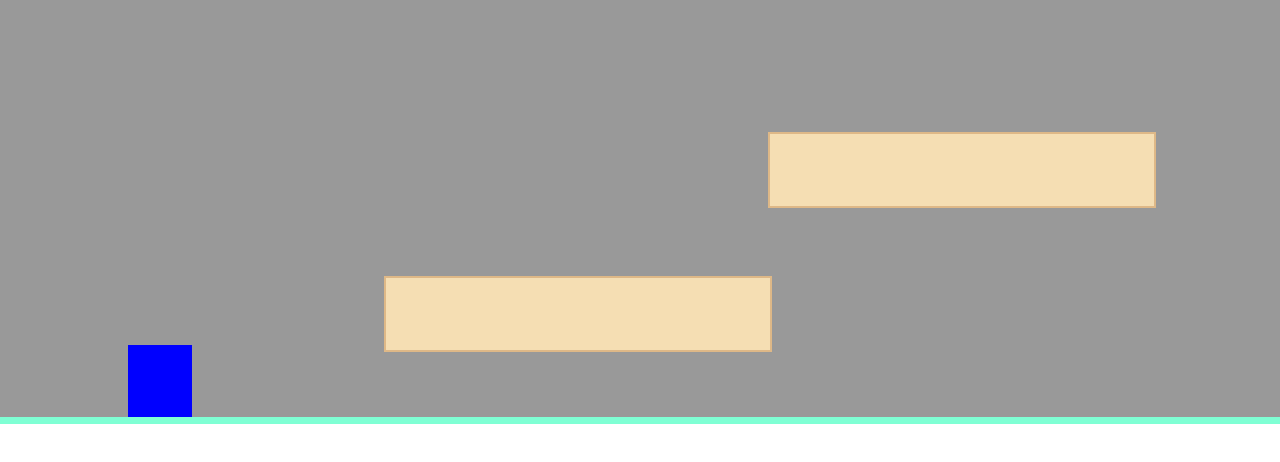
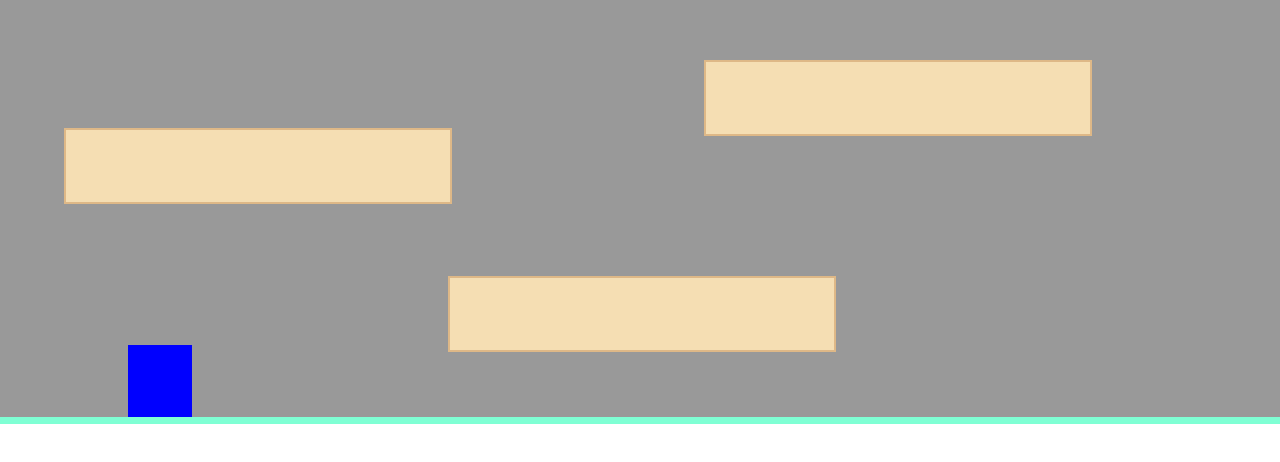
Before and after one commit to MaxusTheOne/SimpleFunPlatforming, a plain HTML site: page index.html in a window 1280 px wide. Shown: the part 296-758 px from the top of the page. Drawn offline with Linux system fonts and the light colour scheme.

Commit message:
made platformGenerator

```diff
--- a/index.html
+++ b/index.html
@@ -14,8 +14,6 @@
         <div id="game_elements">
           <div id="player"></div>
           <div id="ground_platform"></div>
-          <div id="platform" class="platform"></div>
-          <div id="platform1" class="platform"></div>
         </div>
       </div>
     </div>
--- a/script.js
+++ b/script.js
@@ -1,11 +1,10 @@
 "use strict";
 let playerObj = document.querySelector("#player");
-let platformObj = [document.querySelector("#platform"), document.querySelector("#platform1")];
 let playerX = 10;
 let playerY = 1;
 let playerWidth = 5;
-let platformX = [30, 60];
-let platformY = [10, 30];
+let platformX = [];
+let platformY = [];
 let platformHeight = 10;
 let platformWidth = 30;
 let onPlatform = false;
@@ -43,10 +42,9 @@ document.addEventListener("keyup", function (event) {
   }
 });
 function initGame() {
-  platformObj[0].style.left = platformX[0] + "%";
-  platformObj[0].style.bottom = platformY[0] + "%";
-  platformObj[1].style.left = platformX[1] + "%";
-  platformObj[1].style.bottom = platformY[1] + "%";
+  createPlatform(35, 10, 0);
+  createPlatform(55, 40, 0);
+  createPlatform(5, 30.5, 2);
 }
 
 function playerMovement() {
@@ -70,7 +68,7 @@ function playerMovement() {
   playerObj.style.left = playerX + "%";
 }
 function playerGravity() {
-  for (let i = 0; i <= 1; i++) {
+  for (let i = 0; i <= platformX.length; i++) {
     platformCollision(platformY[i], platformHeight, platformX[i], platformWidth);
     if (onPlatform) {
       fallOffPlatform(platformX[i], platformWidth, platformY[i], platformHeight);
@@ -100,8 +98,21 @@ function platformCollision(localPlatformY, localPlatformHeight, localplatformX,
 function fallOffPlatform(localplatformX, localPlatformwidth, localPlatformY, localPlatformHeight) {
   if (playerX + playerWidth < localplatformX || playerX > localplatformX + localPlatformwidth) {
     if (playerY <= localPlatformY + localPlatformHeight && playerY >= localPlatformY + localPlatformHeight) {
+      console.log("fall off platform");
       gravityMode = true;
       onPlatform = false;
     }
   }
 }
+
+function createPlatform(x, y, id) {
+  const parent = document.querySelector("#game_elements");
+  const platform = document.createElement("div");
+  platform.id = "platform" + id;
+  platform.classList.add("platform");
+  platformX.push(x);
+  platformY.push(y);
+  platform.style.left = x + "%";
+  platform.style.bottom = y + "%";
+  parent.appendChild(platform);
+}
```
